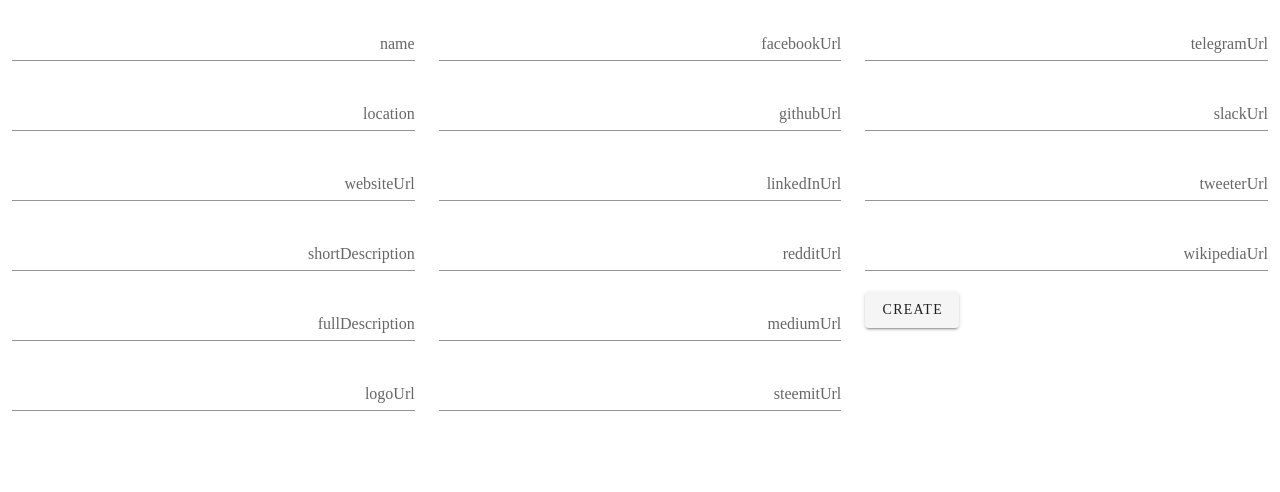
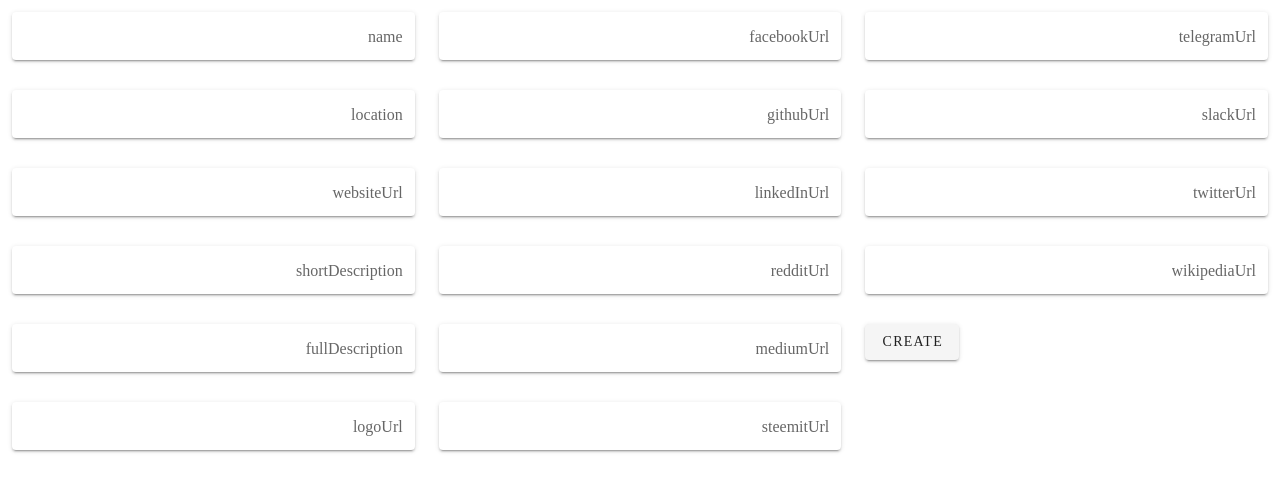
Before and after one commit to Remmeauth/block-producers-directory-front, a Vue app: page /block-producers/new in a window 1280 px wide. Shown: the top 492 px of the page. Built offline with nearby package versions, Linux system fonts and the light colour scheme; what vue-reactive-storage would draw is missing.

Commit message:
Refactor title of arguments, add template for login page

```diff
--- a/src/components/pages/BlockProducerCreationPage.vue
+++ b/src/components/pages/BlockProducerCreationPage.vue
@@ -12,26 +12,26 @@
       <v-container grid-list-xl fluid>
         <v-layout wrap>
           <v-flex xs12 sm6 md4>
-            <v-text-field v-model="name" label="name" required ></v-text-field>
-            <v-text-field v-model="location" label="location" required ></v-text-field>
-            <v-text-field v-model="websiteUrl" label="websiteUrl" ></v-text-field>
-            <v-text-field v-model="shortDescription" label="shortDescription" required ></v-text-field>
-            <v-text-field v-model="fullDescription" label="fullDescription" ></v-text-field>
-            <v-text-field v-model="logoUrl" label="logoUrl" ></v-text-field>
+            <v-text-field v-model="name" label="name" solo required ></v-text-field>
+            <v-text-field v-model="location" label="location" solo ></v-text-field>
+            <v-text-field v-model="websiteUrl" label="websiteUrl" solo required ></v-text-field>
+            <v-text-field v-model="shortDescription" label="shortDescription" solo required ></v-text-field>
+            <v-text-field v-model="fullDescription" label="fullDescription" solo ></v-text-field>
+            <v-text-field v-model="logoUrl" label="logoUrl" solo ></v-text-field>
           </v-flex>
           <v-flex xs12 sm6 md4>
-            <v-text-field v-model="facebookUrl" label="facebookUrl" ></v-text-field>
-            <v-text-field v-model="githubUrl" label="githubUrl" ></v-text-field>
-            <v-text-field v-model="linkedInUrl" label="linkedInUrl" ></v-text-field>
-            <v-text-field v-model="redditUrl" label="redditUrl" ></v-text-field>
-            <v-text-field v-model="mediumUrl" label="mediumUrl" ></v-text-field>
-            <v-text-field v-model="steemitUrl" label="steemitUrl" ></v-text-field>
+            <v-text-field v-model="facebookUrl" label="facebookUrl" solo ></v-text-field>
+            <v-text-field v-model="githubUrl" label="githubUrl" solo ></v-text-field>
+            <v-text-field v-model="linkedInUrl" label="linkedInUrl" solo ></v-text-field>
+            <v-text-field v-model="redditUrl" label="redditUrl" solo ></v-text-field>
+            <v-text-field v-model="mediumUrl" label="mediumUrl" solo ></v-text-field>
+            <v-text-field v-model="steemitUrl" label="steemitUrl" solo ></v-text-field>
           </v-flex>
           <v-flex xs12 sm6 md4>
-            <v-text-field v-model="telegramUrl" label="telegramUrl" ></v-text-field>
-            <v-text-field v-model="slackUrl" label="slackUrl" ></v-text-field>
-            <v-text-field v-model="tweeterUrl" label="tweeterUrl" ></v-text-field>
-            <v-text-field v-model="wikipediaUrl" label="wikipediaUrl" ></v-text-field>
+            <v-text-field v-model="telegramUrl" label="telegramUrl" solo ></v-text-field>
+            <v-text-field v-model="slackUrl" label="slackUrl" solo ></v-text-field>
+            <v-text-field v-model="twitterUrl" label="twitterUrl" solo ></v-text-field>
+            <v-text-field v-model="wikipediaUrl" label="wikipediaUrl" solo ></v-text-field>
 
             <v-btn @click="create">Create</v-btn>
           </v-flex>
@@ -47,8 +47,8 @@ import store from '../../store/index'
 import {
   BLOCK_PRODUCER_CREATION_ADD_ERROR_MUTATION,
   BLOCK_PRODUCER_CREATION_ADD_FIELDS_ERRORS_MUTATION,
+  BLOCK_PRODUCER_CREATION_CREATE_ACTION,
   BLOCK_PRODUCER_CREATION_CREATE_BLOCK_PRODUCER_MUTATION,
-  BLOCK_PRODUCER_CREATION_GET_ACTION,
 } from '../../store/modules/blockProducerCreation'
 
 
@@ -78,14 +78,14 @@ export default {
       steemitUrl: null,
       telegramUrl: null,
       slackUrl: null,
-      tweeterUrl: null,
+      twitterUrl: null,
       websiteUrl: null,
       wikipediaUrl: null,
     }
   },
   methods: {
     create () {
-      store.dispatch(BLOCK_PRODUCER_CREATION_GET_ACTION, {
+      store.dispatch(BLOCK_PRODUCER_CREATION_CREATE_ACTION, {
         name: this.name,
         location: this.location,
         shortDescription: this.shortDescription,
@@ -99,7 +99,7 @@ export default {
         steemitUrl: this.steemitUrl,
         telegramUrl: this.telegramUrl,
         slackUrl: this.slackUrl,
-        tweeterUrl: this.telegramUrl,
+        twitterUrl: this.twitterUrl,
         websiteUrl: this.websiteUrl,
         wikipediaUrl: this.wikipediaUrl,
       })
--- a/src/components/pages/LoginPage.vue
+++ b/src/components/pages/LoginPage.vue
@@ -4,6 +4,9 @@
     {{ error.statusCode }}
 
     <form>
+      <v-container grid-list-xl fluid>
+        <v-layout wrap>
+          <v-flex xs12 sm6 md4>
             <v-text-field
               v-model="usernameOrEmail"
               label="Username or e-mail"
@@ -18,6 +21,9 @@
             ></v-text-field>
 
             <v-btn @click="signIn">Sign In</v-btn>
+          </v-flex>
+        </v-layout>
+      </v-container>
     </form>
     </div>
 </template>
--- a/src/store/modules/blockProducerCreation.js
+++ b/src/store/modules/blockProducerCreation.js
@@ -7,10 +7,10 @@ export const CREATE_BLOCK_PRODUCER_MUTATION = 'createBlockProducer'
 export const BLOCK_PRODUCER_CREATION_ADD_ERROR_MUTATION = 'blockProducerCreation/' + ADD_ERROR_MUTATION
 export const BLOCK_PRODUCER_CREATION_ADD_FIELDS_ERRORS_MUTATION = 'blockProducerCreation/' + ADD_FIELDS_ERRORS_MUTATION
 export const BLOCK_PRODUCER_CREATION_CREATE_BLOCK_PRODUCER_MUTATION = 'blockProducerCreation/' + CREATE_BLOCK_PRODUCER_MUTATION
-export const BLOCK_PRODUCER_CREATION_GET_ACTION = 'blockProducerCreation/create'
+export const BLOCK_PRODUCER_CREATION_CREATE_ACTION = 'blockProducerCreation/create'
 
 
-export const  blockProducerCreation = {
+export const blockProducerCreation = {
   namespaced: true,
   error: {
     message: null,
@@ -35,7 +35,7 @@ export const  blockProducerCreation = {
     steemitUrl: null,
     telegramUrl: null,
     slackUrl: null,
-    tweeterUrl: null,
+    twitterUrl: null,
     websiteUrl: null,
     wikipediaUrl: null,
   },
@@ -65,7 +65,7 @@ export const  blockProducerCreation = {
       steemitUrl,
       telegramUrl,
       slackUrl,
-      tweeterUrl,
+      twitterUrl,
       websiteUrl,
       wikipediaUrl,
     }) {
@@ -78,13 +78,13 @@ export const  blockProducerCreation = {
           logo_url: logoUrl,
           facebook_url: facebookUrl,
           github_url: githubUrl,
-          linkedIn_url: linkedInUrl,
+          linkedin_url: linkedInUrl,
           reddit_url: redditUrl,
           medium_url: mediumUrl,
           steemit_url: steemitUrl,
           telegram_url: telegramUrl,
           slack_url: slackUrl,
-          tweeter_url: tweeterUrl,
+          twitter_url: twitterUrl,
           website_url: websiteUrl,
           wikipedia_url: wikipediaUrl,
         }, {
```
Lines whose indentation alone changed are shown as unchanged.
